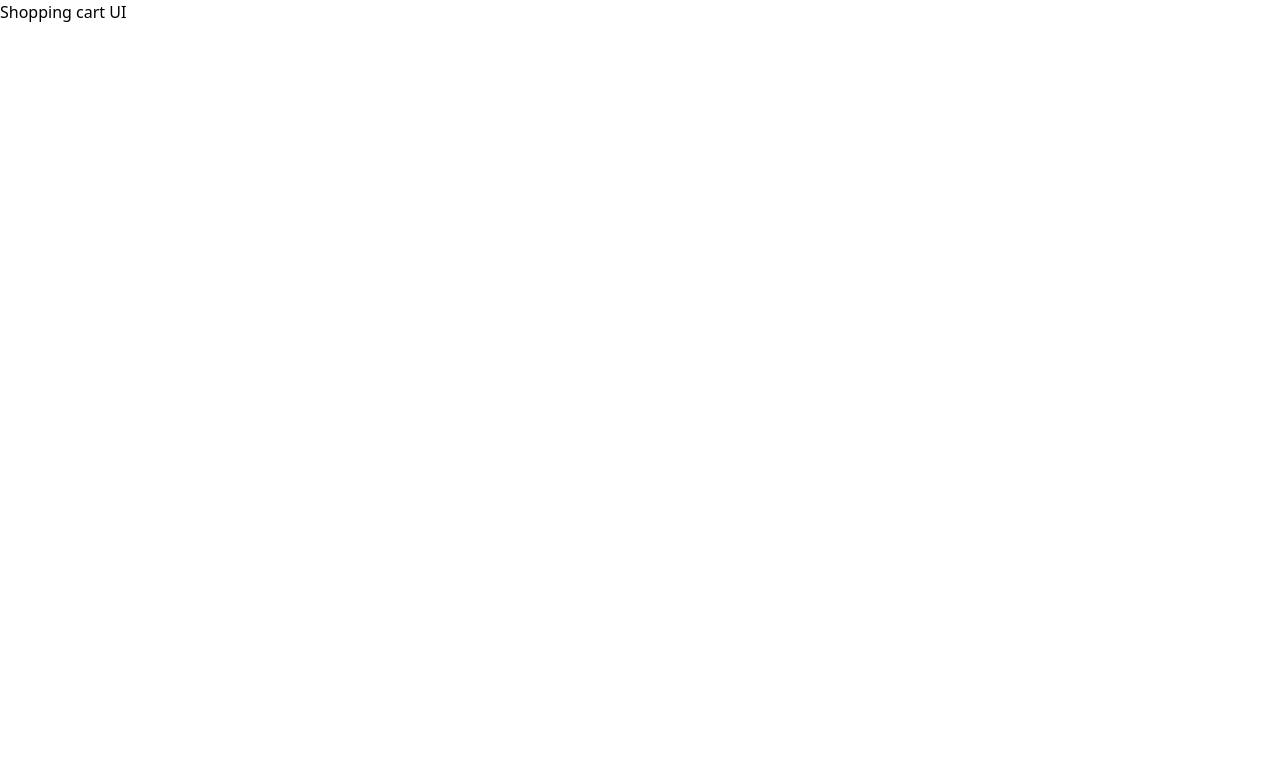
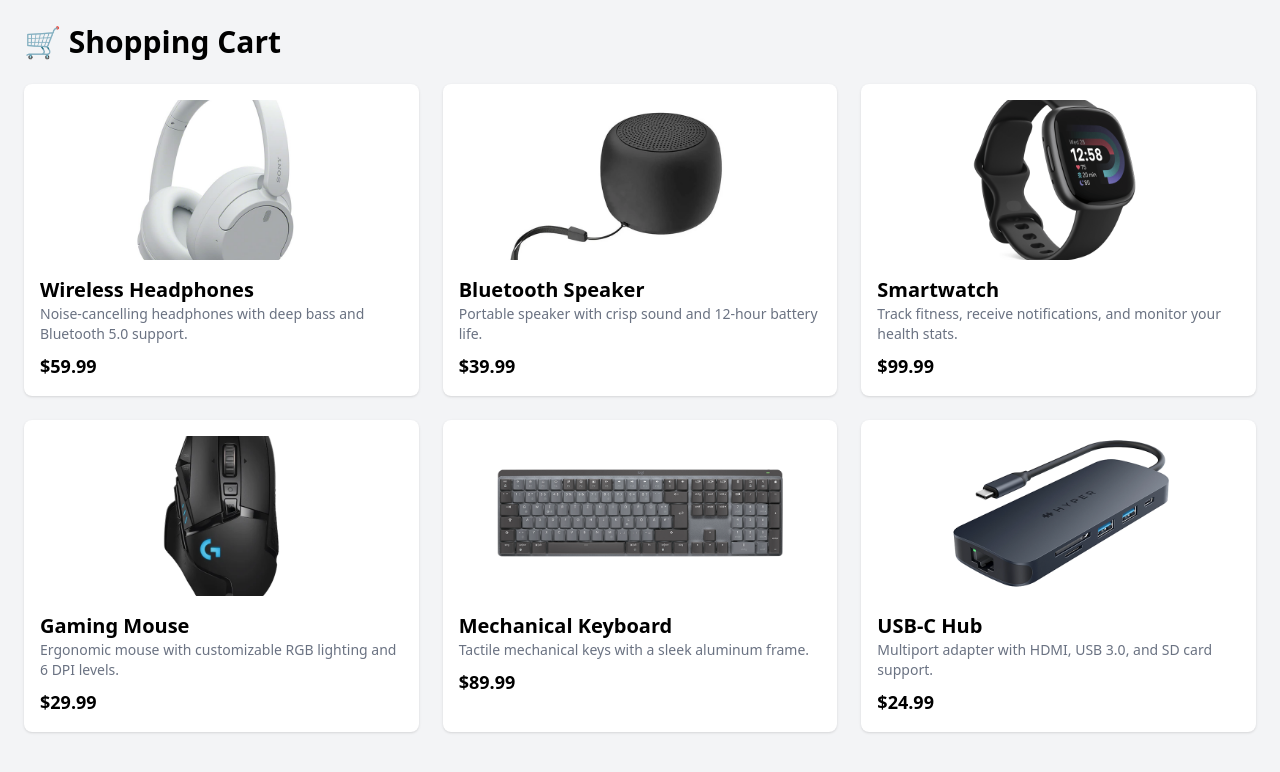
Before and after one commit to lafondcodeur/shopping-cart-ui, a React (Vite) app: page / in a window 1280 px wide. Shown: the top 772 px of the page. Built offline with nearby package versions, Linux system fonts and the light colour scheme; data requests are answered from the project's data file.

Commit message:
end for display product data

```diff
--- a/src/App.jsx
+++ b/src/App.jsx
@@ -1,5 +1,36 @@
+import { useEffect, useState } from "react";
+import ProductList from "./components/ProductLists";
+
 const App = () => {
-  return <div>Shopping cart UI</div>;
+  const [products, setProducts] = useState([]);
+  const [loading, setLoading] = useState(true);
+  const [error, setError] = useState(null);
+
+  useEffect(() => {
+    const fetchProducts = async () => {
+      try {
+        const res = await fetch("http://localhost:8000/products");
+        if (!res.ok) throw new Error("Failed to Fetch Products");
+        const data = await res.json();
+        console.log(data);
+        setProducts(data);
+      } catch (err) {
+        setError(err.message);
+      } finally {
+        setLoading(false);
+      }
+    };
+    fetchProducts();
+  }, []);
+
+  return (
+    <div className="min-h-screen bg-gray-100 p-6">
+      <h1 className="text-3xl font-bold mb-6"> 🛒 Shopping Cart</h1>
+      {loading && <p>Loading....</p>}
+      {error && <div className="error">{error}</div>}
+      <ProductList products={products} />
+    </div>
+  );
 };
 
 export default App;
--- /dev/null
+++ b/src/components/ProductCard.jsx
@@ -0,0 +1,16 @@
+const ProductCard = ({ product }) => {
+  return (
+    <div className="bg-white rounded-lg shadow p-4 flex flex-col">
+      <img
+        src={product.image}
+        alt={product.name}
+        className="h-40 object-cover rounded mb-4"
+      />
+      <h2 className="text-xl font-semibold ">{product.name}</h2>
+      <p className="text-gray-500 text-sm mb-2">{product.description}</p>
+      <p className="font-bold text-lg">${product.price.toFixed(2)}</p>
+    </div>
+  );
+};
+
+export default ProductCard;
--- /dev/null
+++ b/src/components/ProductLists.jsx
@@ -0,0 +1,13 @@
+import ProductCard from "./ProductCard";
+
+const ProductList = ({ products }) => {
+  return (
+    <div className="grid grid-cols-1  sm:grid-cols-2 md:grid-cols-3 gap-6">
+      {products.map((product) => (
+        <ProductCard product={product} key={product.id} />
+      ))}
+    </div>
+  );
+};
+
+export default ProductList;
```
